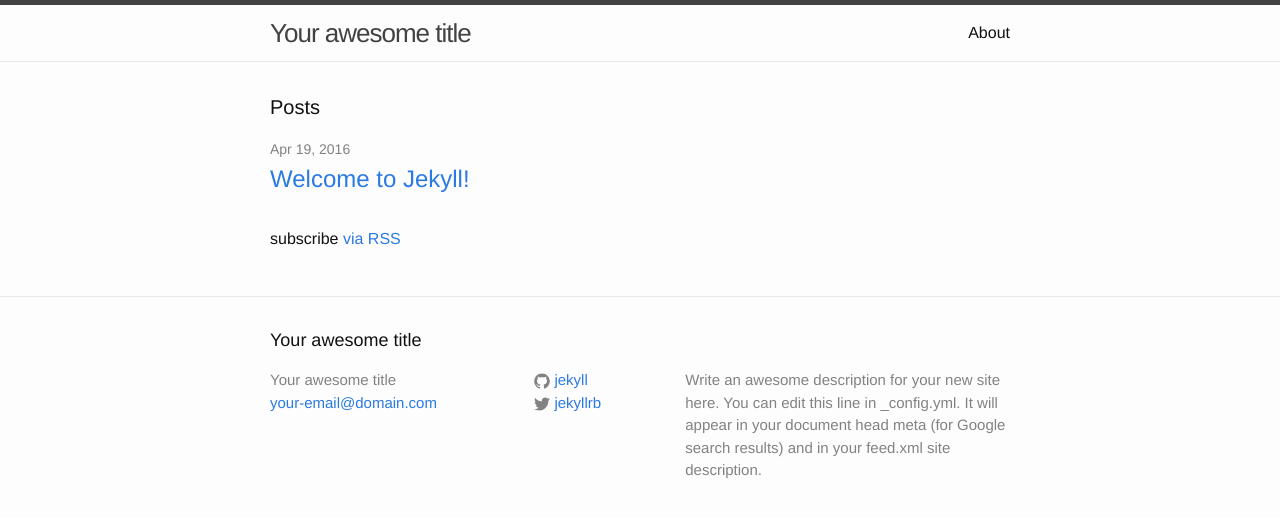
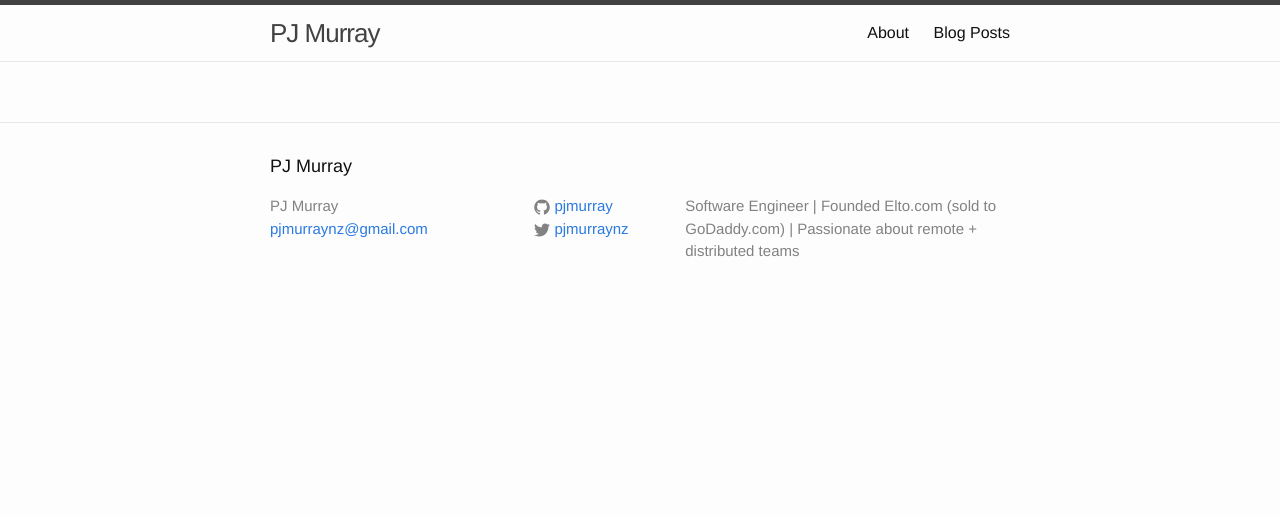
Before and after one commit to pjmurray/pjmurray.github.io, a Jekyll site: the page built from index.html, in a window 1280 px wide. Shown: the top 517 px of the page. Built offline with Jekyll 4.4.1, drawn with Linux system fonts in a browser that asks for light colours.

Commit message:
learning the ropes

```diff
--- a/_config.yml
+++ b/_config.yml
@@ -6,16 +6,15 @@
 # 'jekyll serve'. If you change this file, please restart the server process.
 
 # Site settings
-title: Your awesome title
-email: your-email@domain.com
+title: PJ Murray
+email: pjmurraynz@gmail.com
 description: > # this means to ignore newlines until "baseurl:"
-  Write an awesome description for your new site here. You can edit this
-  line in _config.yml. It will appear in your document head meta (for
-  Google search results) and in your feed.xml site description.
+  Software Engineer | Founded Elto.com (sold to GoDaddy.com) | Passionate about remote + distributed
+  teams
 baseurl: "" # the subpath of your site, e.g. /blog
-url: "http://yourdomain.com" # the base hostname & protocol for your site
-twitter_username: jekyllrb
-github_username:  jekyll
+url: "http://pjmurray.nz" # the base hostname & protocol for your site
+twitter_username: pjmurraynz
+github_username:  pjmurray
 
 # Build settings
 markdown: kramdown
--- a/index.html
+++ b/index.html
@@ -4,20 +4,4 @@ layout: default
 
 <div class="home">
 
-  <h1 class="page-heading">Posts</h1>
-
-  <ul class="post-list">
-    {% for post in site.posts %}
-      <li>
-        <span class="post-meta">{{ post.date | date: "%b %-d, %Y" }}</span>
-
-        <h2>
-          <a class="post-link" href="{{ post.url | prepend: site.baseurl }}">{{ post.title }}</a>
-        </h2>
-      </li>
-    {% endfor %}
-  </ul>
-
-  <p class="rss-subscribe">subscribe <a href="{{ "/feed.xml" | prepend: site.baseurl }}">via RSS</a></p>
-
 </div>
```
Also changed, not shown: _posts/2016-04-19-first-post.md (added, +15 -0 lines), _posts/2016-04-19-welcome-to-jekyll.markdown (deleted, +0 -25 lines), posts.md (added, +21 -0 lines).
